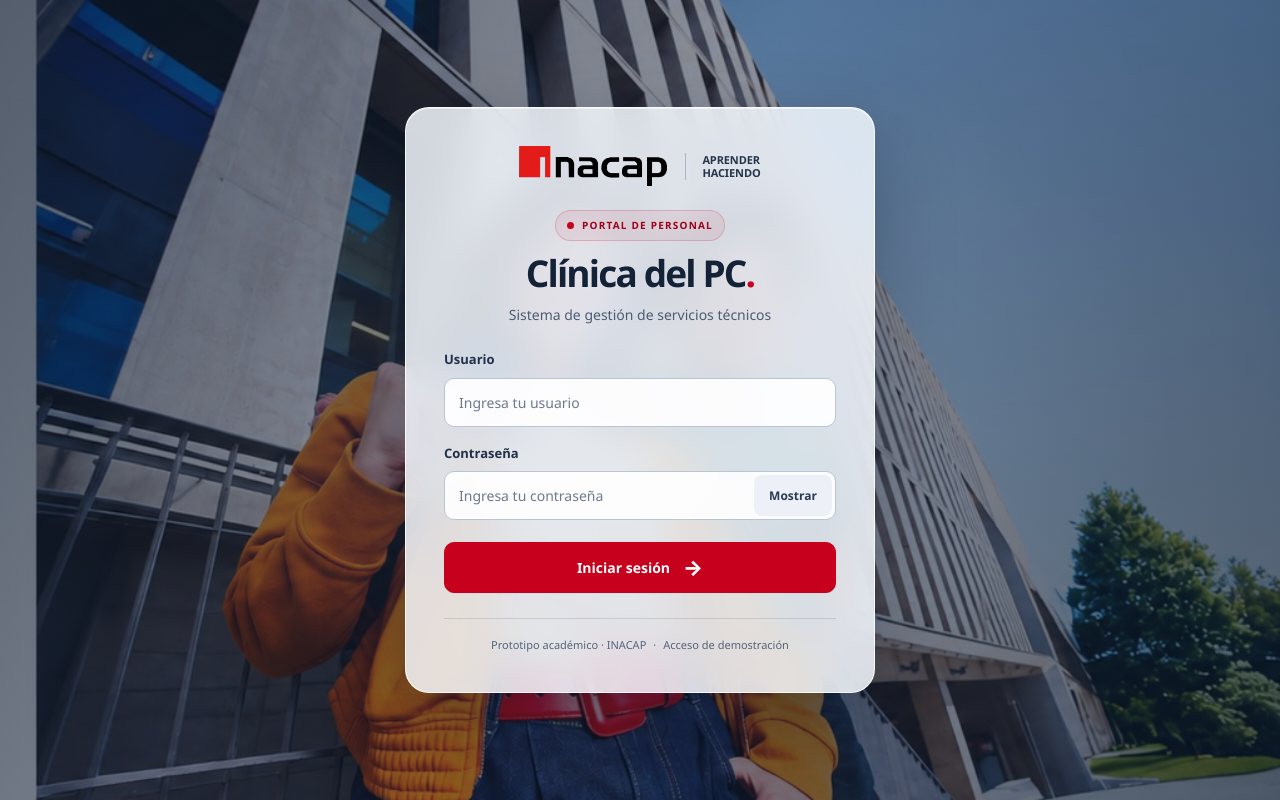
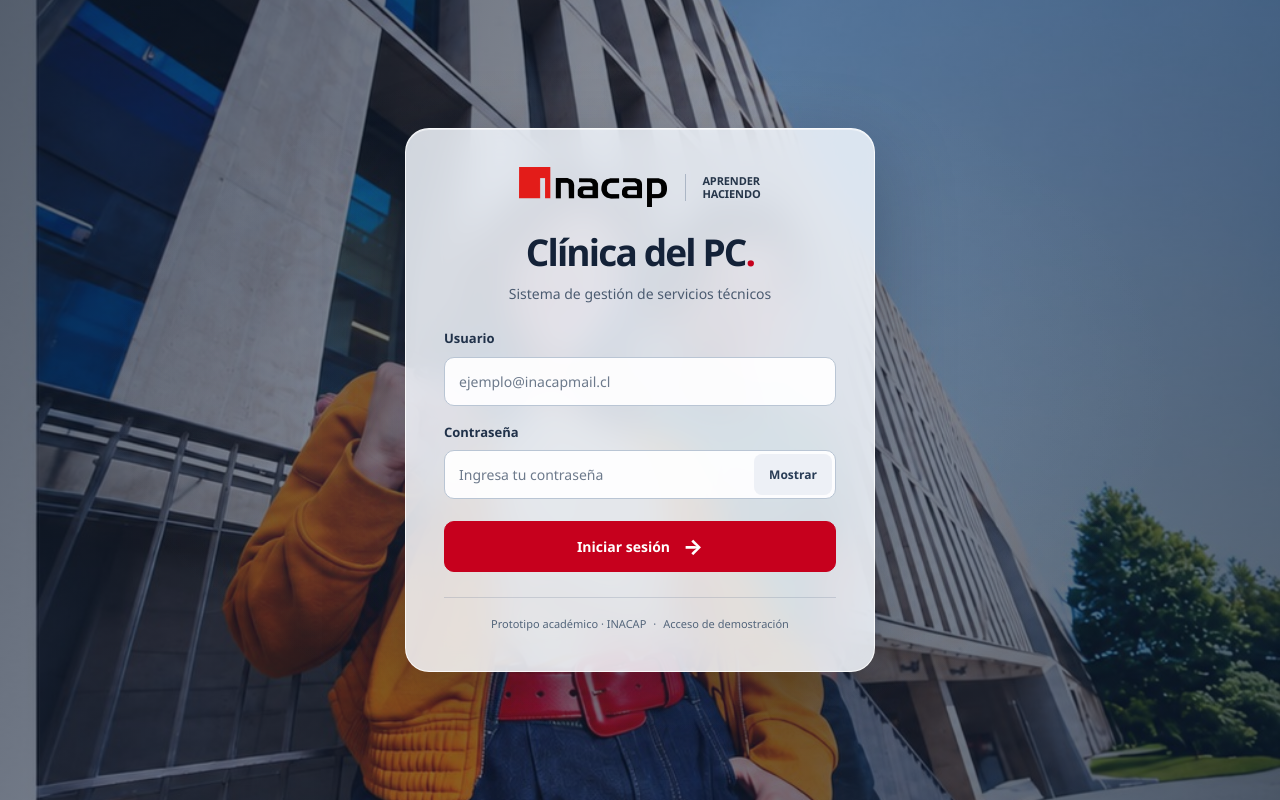
Before and after one commit to Dignasus/Clinica_pc, a React (Vite) app in the folder clinica-pc/: page / in a window 1280 px wide. Built offline with nearby package versions, Linux system fonts and the light colour scheme.

Commit message:
style(login): quitar etiqueta de portal y mostrar ejemplo de correo institucional

```diff
--- a/clinica-pc/src/pages/Login.jsx
+++ b/clinica-pc/src/pages/Login.jsx
@@ -56,10 +56,6 @@ export default function Login() {
         </header>
 
         <div className="cpc-login__heading">
-          <p className="cpc-login__eyebrow">
-            <span aria-hidden="true" className="cpc-login__eyebrow-dot" />
-            PORTAL DE PERSONAL
-          </p>
           <h1 id="cpc-login-title">Clínica del PC<span className="cpc-login__period">.</span></h1>
           <p>Sistema de gestión de servicios técnicos</p>
         </div>
@@ -72,7 +68,7 @@ export default function Login() {
             type="text"
             value={credenciales.usuario}
             onChange={handleChange}
-            placeholder="Ingresa tu usuario"
+            placeholder="ejemplo@inacapmail.cl"
             autoComplete="username"
             required
           />
```
